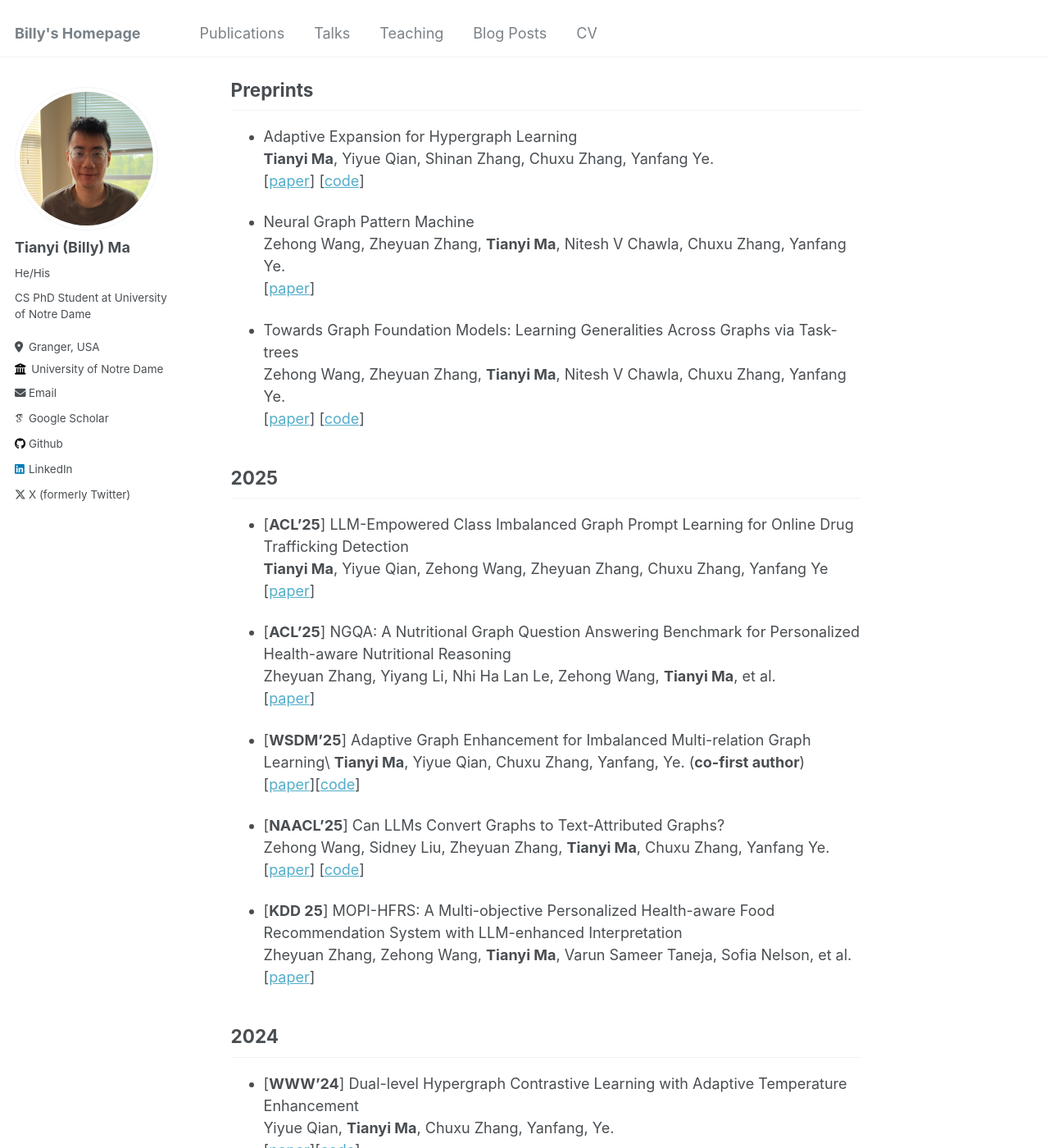
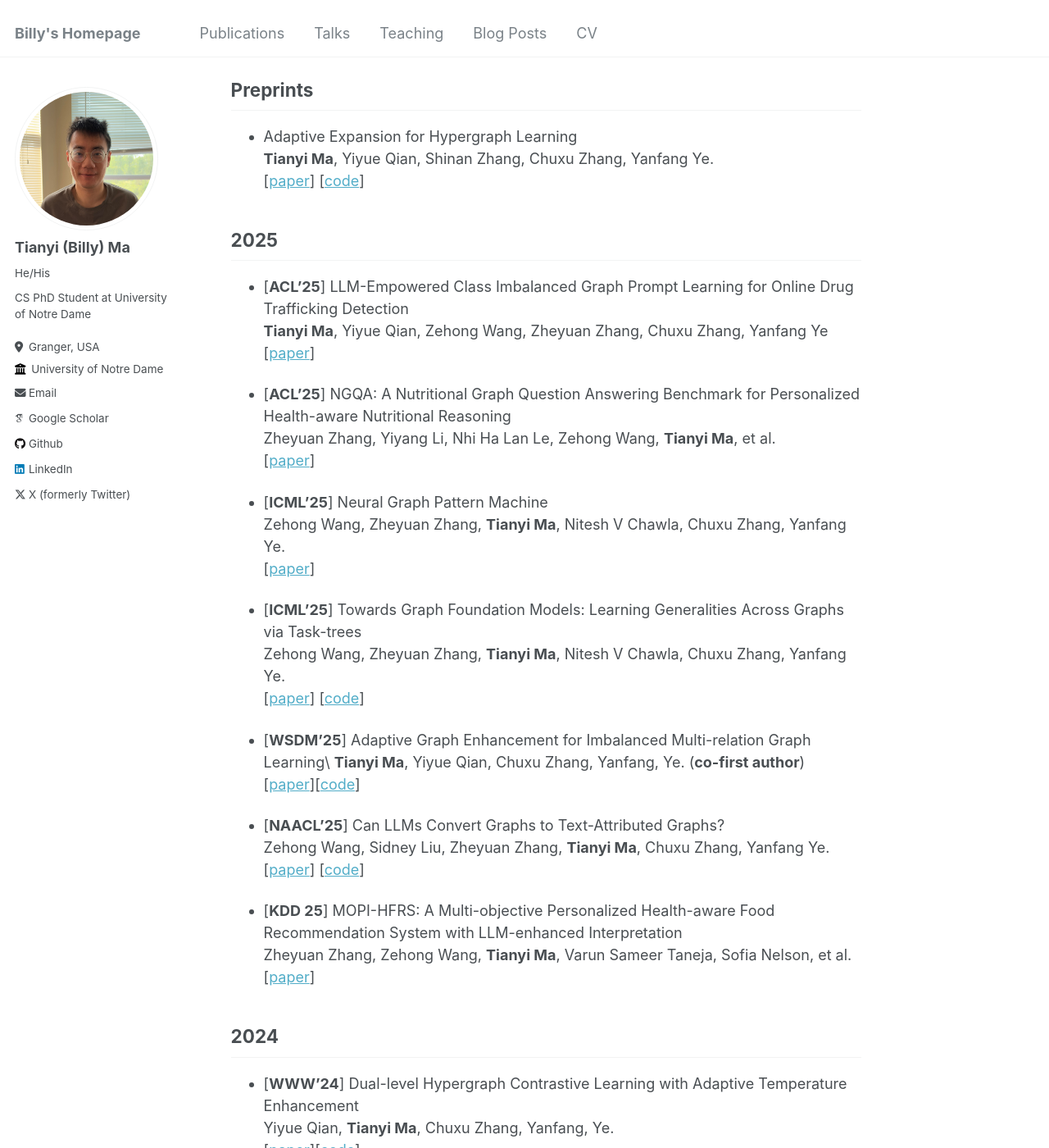
Before and after one commit to Tianyi-Billy-Ma/Tianyi-Billy-Ma.github.io, a Jekyll site: the page built from _pages/about.md, in a window 1280 px wide and 1400 px high, scrolled down 626 px. Shown: the whole window at 82% size. Built offline with Jekyll 4.4.1, drawn with Linux system fonts in a browser that asks for light colours; some web fonts are replaced; part of the change alters nothing that is shown.

Commit message:
Update the about page to reflect recent publications, including the addition of two accepted papers for ICML'25 and reorganization of the preprints section for enhanced clarity and accessibility.

```diff
--- a/_pages/about.md
+++ b/_pages/about.md
@@ -25,18 +25,10 @@ My research fields fail in graph/hypergraph Learning and its application with La
 # Selected Publications
 ## Preprints
 
-
 - Adaptive Expansion for Hypergraph Learning\
 **Tianyi Ma**, Yiyue Qian, Shinan Zhang, Chuxu Zhang, Yanfang Ye.\
 [[paper](https://arxiv.org/abs/2502.15564)] [[code](https://anonymous.4open.science/r/AdE-CEE2/README.md)]
 
-- Neural Graph Pattern Machine\
-Zehong Wang, Zheyuan Zhang, **Tianyi Ma**, Nitesh V Chawla, Chuxu Zhang, Yanfang Ye.\
-[[paper](https://arxiv.org/abs/2501.18739)]
-
-- Towards Graph Foundation Models: Learning Generalities Across Graphs via Task-trees\
-Zehong Wang, Zheyuan Zhang, **Tianyi Ma**, Nitesh V Chawla, Chuxu Zhang, Yanfang Ye.\
-[[paper](https://arxiv.org/abs/2412.16441)] [[code](https://github.com/Zehong-Wang/GIT)]
 
 
 ## 2025
@@ -48,6 +40,14 @@ Zehong Wang, Zheyuan Zhang, **Tianyi Ma**, Nitesh V Chawla, Chuxu Zhang, Yanfang
 - [**ACL'25**] NGQA: A Nutritional Graph Question Answering Benchmark for Personalized Health-aware Nutritional Reasoning\
 Zheyuan Zhang, Yiyang Li, Nhi Ha Lan Le, Zehong Wang, **Tianyi Ma**, et al.\
 [[paper](https://arxiv.org/abs/2412.15547)]
+
+- [**ICML'25**] Neural Graph Pattern Machine\
+Zehong Wang, Zheyuan Zhang, **Tianyi Ma**, Nitesh V Chawla, Chuxu Zhang, Yanfang Ye.\
+[[paper](https://arxiv.org/abs/2501.18739)]
+
+- [**ICML'25**] Towards Graph Foundation Models: Learning Generalities Across Graphs via Task-trees\
+Zehong Wang, Zheyuan Zhang, **Tianyi Ma**, Nitesh V Chawla, Chuxu Zhang, Yanfang Ye.\
+[[paper](https://arxiv.org/abs/2412.16441)] [[code](https://github.com/Zehong-Wang/GIT)]
 
  - [**WSDM'25**] Adaptive Graph Enhancement for Imbalanced Multi-relation Graph Learning\
 **Tianyi Ma**, Yiyue Qian, Chuxu Zhang, Yanfang, Ye. (**co-first author**)\
```
